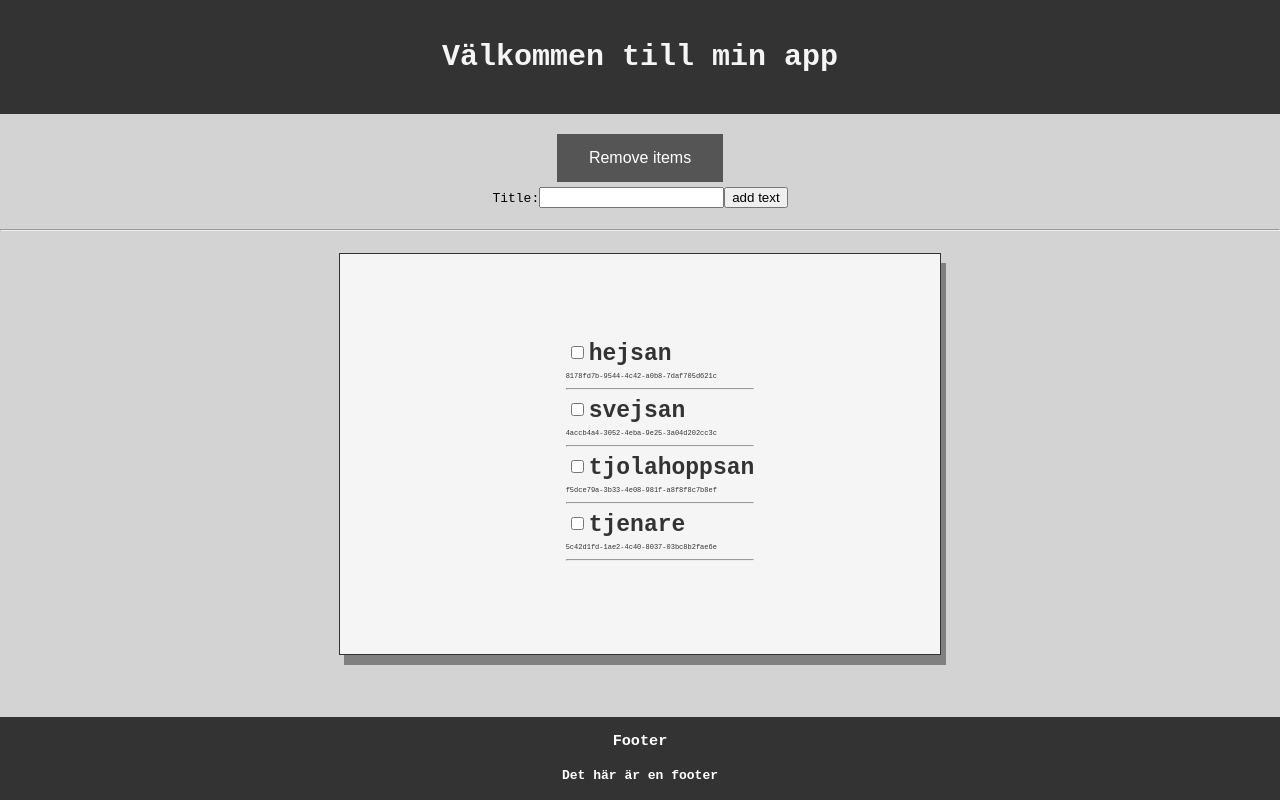
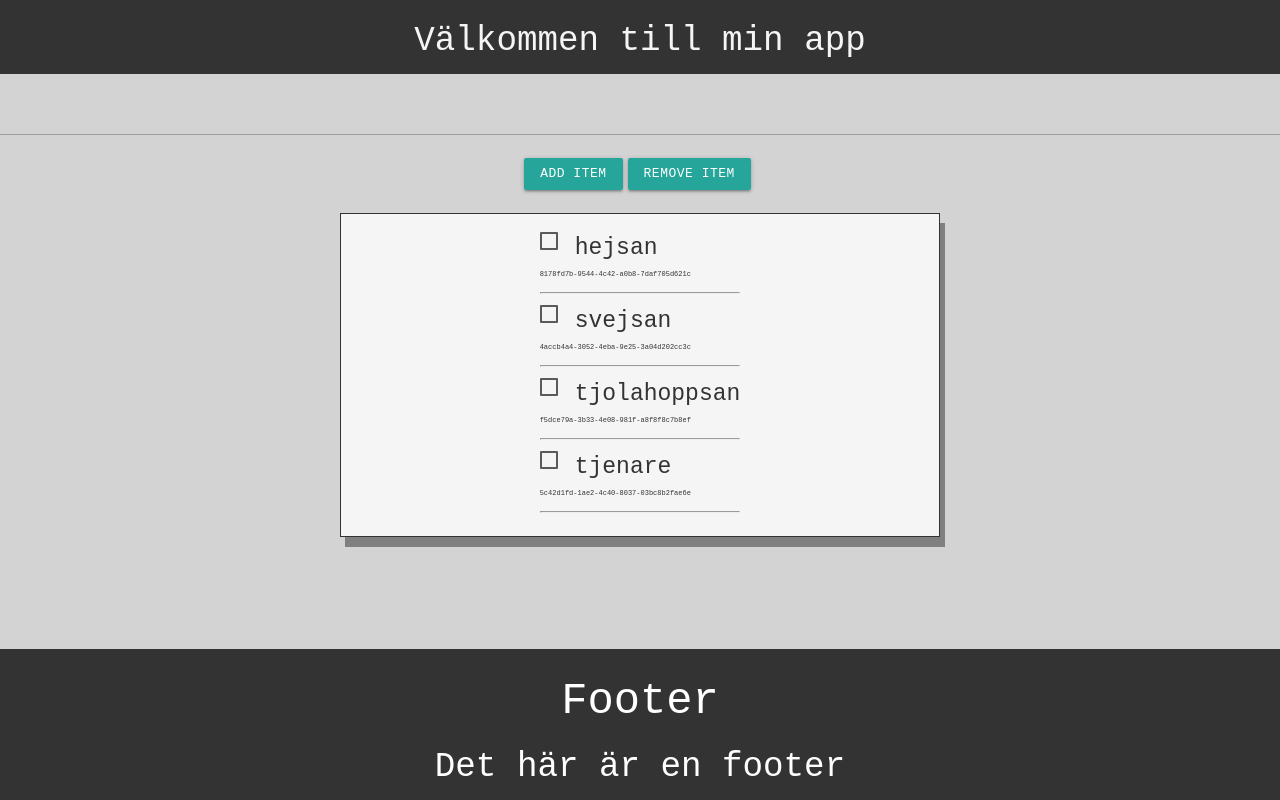
Before and after one commit to huggge/react-todolist, a React (Create React App) app: page / in a window 1280 px wide. Built offline with nearby package versions, Linux system fonts and the light colour scheme.

Commit message:
Added react-materialize.

```diff
--- a/package.json
+++ b/package.json
@@ -6,8 +6,10 @@
     "@testing-library/jest-dom": "^4.2.4",
     "@testing-library/react": "^9.5.0",
     "@testing-library/user-event": "^7.2.1",
+    "materialize-css": "^1.0.0-rc.2",
     "react": "^16.13.1",
     "react-dom": "^16.13.1",
+    "react-materialize": "^3.9.2",
     "react-scripts": "3.4.3"
   },
   "scripts": {
--- a/public/index.html
+++ b/public/index.html
@@ -25,6 +25,11 @@
       Learn how to configure a non-root public URL by running `npm run build`.
     -->
     <title>React App</title>
+  <!-- Compiled and minified CSS -->
+  <link rel="stylesheet" href="https://cdnjs.cloudflare.com/ajax/libs/materialize/1.0.0/css/materialize.min.css">
+
+  <!-- Compiled and minified JavaScript -->
+  <script src="https://cdnjs.cloudflare.com/ajax/libs/materialize/1.0.0/js/materialize.min.js"></script>
   </head>
   <body>
     <noscript>You need to enable JavaScript to run this app.</noscript>
--- a/src/components/AddButton.js
+++ b/src/components/AddButton.js
@@ -1,8 +1,24 @@
 import React from "react";
+
+import "materialize-css";
+import { Button, Card, Row, Col } from 'react-materialize';
 
 function AddButton(props) {
     return (
-        <button className="button" onClick={props.addTodoItem}>Add item</button>
+        <span>
+            <Button
+                node="a"
+                small
+                style={{
+                    marginRight: '5px',
+                }}
+                waves="orange"
+                onClick={props.handleSubmit}
+                type="submit" value="add text">
+                Add item
+            </Button>
+        </span>
+
     )
 }
 
--- a/src/components/ControlPanel.js
+++ b/src/components/ControlPanel.js
@@ -1,16 +1,11 @@
 import React from "react";
 
-import RemoveTodoItem from "./RemoveTodoItem";
 import InputForm from "./InputForm";
 
 function ControlPanel(props) {
     return (
         <div>
-        <RemoveTodoItem removeTodoItem={props.removeTodoItem}/>
-        <InputForm addTodoItem={props.addTodoItem}/>
-        <br/>
-        <hr/>
-        <br/>
+            <InputForm addTodoItem={props.addTodoItem} removeTodoItem={props.removeTodoItem}/>
         </div>
     )
 }
--- a/src/components/InputForm.js
+++ b/src/components/InputForm.js
@@ -1,24 +1,37 @@
 import React, { useState } from "react"
 
 
-function InputForm( { addTodoItem }) {
+import "materialize-css";
+import { Button, TextInput, Row, Col } from 'react-materialize';
+import { v4 } from "uuid";
+import AddButton from "./AddButton";
+import RemoveTodoItem from "./RemoveTodoItem";
+
+function InputForm({ addTodoItem, removeTodoItem}) {
 
     const [todo, setTodo] = useState("");
 
     const handleSubmit = (e) => {
         e.preventDefault();
-        console.log(todo);
         addTodoItem(todo)
         setTodo("");
     }
 
     return (
         <div >
-            <form onSubmit={handleSubmit}>
-                <label>Title:</label>
-                <input type="text" value={todo} required onChange={(e) => setTodo(e.target.value)}/>
-                <input type="submit" value="add text"/>
-            </form>
+
+            <Col></Col>
+            <Col s={6}>
+                <form onSubmit={handleSubmit} id="myForm">
+                    <TextInput s={4} m={5} type="text" value={todo} required onChange={(e) => setTodo(e.target.value)} />
+                    <AddButton handleSubmit={handleSubmit} />
+                    <RemoveTodoItem removeTodoItem={removeTodoItem}/>
+                    <br />
+                    <br />
+                </form>
+
+            </Col>
+
         </div>
     )
 
--- a/src/components/RemoveTodoItem.js
+++ b/src/components/RemoveTodoItem.js
@@ -1,8 +1,21 @@
 import React from "react";
+import "materialize-css";
+import { Button, Card, Row, Col } from 'react-materialize';
 
 function RemoveTodoItem(props) {
     return (
-        <button className="button" onClick={props.removeTodoItem}>Remove items</button>
+        <span>
+            <Button
+                node="a"
+                small
+                style={{
+                    marginRight: '5px'
+                }}
+                waves="light"
+                onClick={props.removeTodoItem}>
+                Remove item
+            </Button>
+        </span>
     )
 }
 
--- a/src/components/TodoListItem.js
+++ b/src/components/TodoListItem.js
@@ -1,13 +1,20 @@
 import React from "react";
+import { Checkbox, Card, Row, Col } from 'react-materialize';
+import { v4 } from "uuid";
 
 function TodoListItem(props) {
 
     return (
         <div className="todo-item">
             <li>
-                <input className="checkbox" type="checkbox" checked={props.completed} onChange={(event) => props.handleChange(props.id)} />
+                <Checkbox
+                    id={v4()}
+                    label=""
+                    value="Red"
+                    type="checkbox" checked={props.completed} onChange={(event) => props.handleChange(props.id)}
+                />
                 <h5>{props.title}</h5>
-                <br/>
+                <br />
                 <p>{props.id}</p>
                 <hr />
             </li>
--- a/src/style.css
+++ b/src/style.css
@@ -27,7 +27,8 @@ body {
     border: 1px solid #333;
     box-shadow: 5px 10px grey;
     width: 600px;
-    height: 400px;
+    display: flex;
+    flex-direction: column;
 }
 
 .button-div {
@@ -49,10 +50,11 @@ body {
     background-color: #333;
     color: white;
     text-align: center;
- }
+}
 
- .button {
-    background-color: #555555; /* Green */
+.button {
+    background-color: #555555;
+    /* Green */
     border: none;
     margin: 5px;
     color: white;
@@ -61,8 +63,7 @@ body {
     text-decoration: none;
     display: inline-block;
     font-size: 16px;
-  }
-
+}
 
 .checkbox {
     margin: 5px;
```
Also changed, not shown: src/components/TodoList.js (+13 -3 lines), 1 other file (tests, documents, lock files or other folders).
